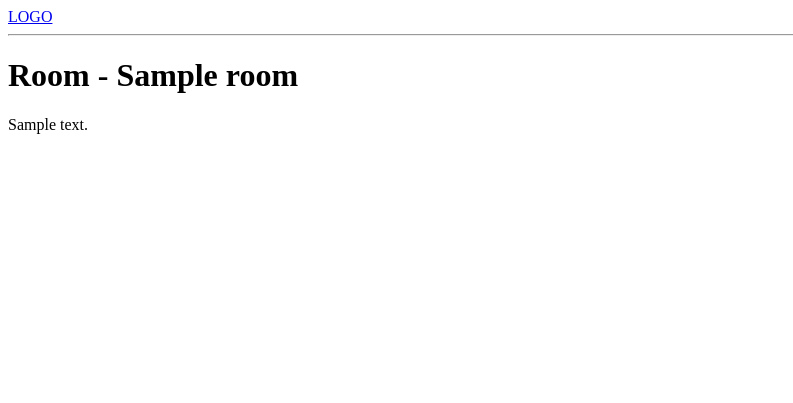
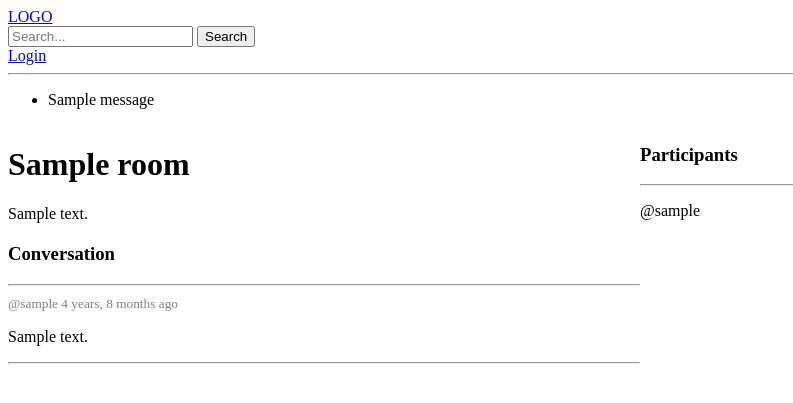
Before and after one commit to ivose/dj7h, a Django app: page /room_page/1/ in a window 1280 px wide. Shown: the top 403 px of the page, without its empty margins (0-793 px from the left). Run offline with Django 5.2, Linux system fonts and the light colour scheme; tables that the repository leaves empty hold one stand-in row (values such as "Sample post"); one stand-in notice (Sample message) is shown.

Commit message:
rooms, participants and messages

```diff
--- a/pr/base/models.py
+++ b/pr/base/models.py
@@ -16,7 +16,7 @@ class Room(models.Model):
     topic = models.ForeignKey(Topic, on_delete=models.SET_NULL, null=True)
     name = models.CharField(max_length=200)
     description = models.TextField(null=True, blank=True)
-    # participants =
+    participants = models.ManyToManyField(User, related_name='participants', blank=True)
     created_at = models.DateTimeField(auto_now_add=True)
     updated_at = models.DateTimeField(auto_now=True)
 
--- a/pr/base/templates/base/room.html
+++ b/pr/base/templates/base/room.html
@@ -2,8 +2,79 @@
 
 {% block content %}
 
-<h1>Room - {{room.name}}</h1>
+<style>
+    .room-container {
+        display: grid;
+        grid-template-columns: 1fr 1fr;
+    }
 
-<p>{{room.description}}</p>
+    .comment-wrapper {
+        margin-top: 20px;
+    }
+
+    .comment-wrapper div {
+        margin-bottom: 20px;
+    }
+
+    .comment-wrapper div small {
+        color: gray;
+    }
+
+    .comment-form {
+        margin-top: 20px;
+    }
+
+    .comment-form textarea {
+        width: 100%;
+        height: 100px;
+    }
+
+    .comment-form input {
+        margin-top: 10px;
+    }
+</style>
+
+<div class="room-container">
+    <div>
+        <h1>{{room.name}}</h1>
+
+        <p>{{room.description}}</p>
+
+        <div class="comment-wrapper">
+            <h3>Conversation</h3>
+            <hr />
+            {% for message in room_messages %}
+                <div>
+                    {% if request.user == message.user %}
+                    <a href="{% url 'delete_message' message.id %}">Delete</a>
+                    {% endif %}
+                    <small>@{{message.user}} {{message.created_at|timesince}} ago </small>
+                    <p>{{message.body}}</p>
+                    <hr />
+                </div>
+            {% endfor %}
+        </div>
+
+        {% if request.user.is_authenticated %}
+        <div class="comment-form">
+            <h3>Post a message</h3>
+            <form method="POST" action="">
+                {% csrf_token %}
+                <textarea name="body" placeholder="Type your message here"></textarea>
+                <input type="submit" value="Send" />
+            </form>
+        </div>
+        {% endif %}
+    </div>
+    <div>
+        <h3>Participants</h3>
+        <hr />
+        {% for user in participants %}
+            <div>
+                <p>@{{user.username}}</p>
+            </div>
+        {% endfor %}
+    </div>
+</div>
 
 {% endblock content %}
--- a/pr/base/urls.py
+++ b/pr/base/urls.py
@@ -2,10 +2,15 @@ from django.urls import path
 from . import views
 
 urlpatterns = [
+    path('login/', views.loginPage, name='login_page'),
+    path('register/', views.registerPage, name='register_page'),
+    path('logout/', views.logoutPage, name='logout_page'),
+
     path('', views.home, name='home'),
     path('room_page/<str:pk>/', views.room, name='room'),
 
-    path('create_room/', views.create_room, name='create_room'),
-    path('update_room/<str:pk>/', views.update_room, name='update_room'),
-    path('delete_room/<str:pk>/', views.delete_room, name='delete_room'),
+    path('create_room/', views.createRoom, name='create_room'),
+    path('update_room/<str:pk>/', views.updateRoom, name='update_room'),
+    path('delete_room/<str:pk>/', views.deleteRoom, name='delete_room'),
+    path('delete_message/<str:pk>/', views.deleteMessage, name='delete_message'),
 ]
--- a/pr/base/views.py
+++ b/pr/base/views.py
@@ -1,20 +1,93 @@
 from django.shortcuts import render, redirect
-from .models import Room
+from django.contrib import messages
+from django.contrib.auth.decorators import login_required
+from django.http import HttpResponse
+from django.db.models import Q
+from django.contrib.auth.models import User
+from django.contrib.auth import authenticate, login, logout
+#from django.contrib.messages import constants as messages
+from django.contrib.auth.forms import UserCreationForm
+from .models import Room, Topic, Message
 from .forms import RoomForm
 #from django.http import HttpResponse, HttpResponseNotFound
 #from . import views
 
+def loginPage(request):
+    page = 'login'
+    if request.user.is_authenticated:
+        return redirect('home')
+    if request.method == 'POST':
+        username = request.POST.get('username')
+        password = request.POST.get('password')
+        try:
+            user = User.objects.get(username=username)
+        except:
+            messages.error(request, 'User does not exist')
+        user = authenticate(request, username=username, password=password)
+        if user is not None:
+            login(request, user)
+            return redirect('home')
+        else:
+            messages.error(request, 'Username or password does not exist')
+    context = {'page':page}
+    return render(request, 'base/login_register.html', context)
+
+def logoutPage(request):
+    logout(request)
+    return redirect('home')
+
+def registerPage(request):
+    page = 'register'
+    form = UserCreationForm()
+    if request.method == 'POST':
+        form = UserCreationForm(request.POST)
+        if form.is_valid():
+            user = form.save(commit=False)
+            user.username = user.username.lower()
+            user.save()
+            login(request, user)
+            return redirect('home')
+        else:
+            messages.error(request, 'An error occurred during registration')
+    return render(request, 'base/login_register.html', {'form':form, 'page':page})
+
 def home(request):
-    rooms = Room.objects.all()
+    q = request.GET.get('q')
+    if q is None:
+        q = ''
+    if q == '':
+        rooms = Room.objects.all()
+    else:
+        rooms = Room.objects.filter(
+            Q(topic__name__icontains=q) |
+            Q(name__icontains=q) |
+            Q(description__icontains=q)
+        )
+        #rooms = Room.objects.filter(topic__name__icontains=q)
+        #rooms = Room.objects.filter(topic__name=q)
+    topics = Topic.objects.all()
+    room_count = rooms.count()
     #return HttpResponse("Hello, world. You're at the pr index.")
-    return render(request, 'base/home.html', {'rooms' : rooms})
+    context = {'rooms' : rooms, 'topics': topics, 'room_count': room_count}
+    return render(request, 'base/home.html', context)
 
 def room(request, pk):
     room = Room.objects.get(id=pk)
-    context = {'room' : room}
+    messages = room.message_set.all().order_by('-created_at')
+    participants = room.participants.all()
+    if request.method == 'POST':
+        message = Message.objects.create(
+            user = request.user,
+            room = room,
+            body = request.POST.get('body')
+        )
+        room.participants.add(request.user)
+        return redirect('room', pk=room.id)
+    context = {'room' : room, 'room_messages': messages, 'participants': participants}
     return render(request, 'base/room.html', context)
 
-def create_room(request):
+@login_required(login_url='login_page')
+def createRoom(request):
     form = RoomForm()
     if request.method == 'POST':
         form = RoomForm(request.POST)
@@ -25,9 +98,12 @@ def create_room(request):
     context = {'form': form}
     return render(request, 'base/room_form.html', context)
 
-def update_room(request, pk):
+@login_required(login_url='login_page')
+def updateRoom(request, pk):
     room = Room.objects.get(id=pk)
     form = RoomForm(instance=room)
+    if request.user != room.host:
+        return HttpResponse('You are not allowed here!')
     if request.method == 'POST':
         form = RoomForm(request.POST, instance=room)
         if form.is_valid():
@@ -36,14 +112,29 @@ def update_room(request, pk):
     context = {'form': form}
     return render(request, 'base/room_form.html', context)
 
-def delete_room(request, pk):
+@login_required(login_url='login_page')
+def deleteRoom(request, pk):
     room = Room.objects.get(id=pk)
+    if request.user != room.host:
+        return HttpResponse('You are not allowed here!')
     if request.method == 'POST':
         room.delete()
         return redirect('home')
     context = {'obj': room}
     return render(request, 'base/delete.html', context)
 
+
+@login_required(login_url='login_page')
+def deleteMessage(request, pk):
+    message = Message.objects.get(id=pk)
+    if request.user != message.user:
+        return HttpResponse('You are not allowed here!')
+    if request.method == 'POST':
+        message.delete()
+        return redirect('home')
+    context = {'obj': message}
+    return render(request, 'base/delete.html', context)
+
 def custom_404_view(request, exception):
     return render(request, '404.html', status=404)
     #return HttpResponseNotFound("Oops! Page not found. Please check the URL.")
--- a/pr/templates/main.html
+++ b/pr/templates/main.html
@@ -9,6 +9,14 @@
 
     {% include 'navbar.html' %}
 
+    {% if messages %}
+    <ul class="messages">
+    {% for message in messages %}
+        <li {% if message.tags %} class="{{ message.tags }}"{% endif %}>{{ message }}</li>
+    {% endfor %}
+    </ul>
+    {% endif %}
+
     {% block content %}
 
     {% endblock %}
--- a/pr/templates/navbar.html
+++ b/pr/templates/navbar.html
@@ -1,2 +1,14 @@
 <a href="/">LOGO</a>
+
+<form method="GET" action="{% url 'home' %}">
+    <input type="text" name="q" placeholder="Search..." />
+    <input type="submit" value="Search" />
+</form>
+
+{% if request.user.is_authenticated %}
+<a href="{% url 'logout_page' %}">Logout</a>
+{% else %}
+<a href="{% url 'login_page' %}">Login</a>
+{% endif %}
+
 <hr />
```
Also changed, not shown: pr/base/templates/base/home.html (+42 -15 lines), pr/base/templates/base/login_register.html (added, +44 -0 lines), pr/templates/room.html (deleted, +0 -7 lines).
